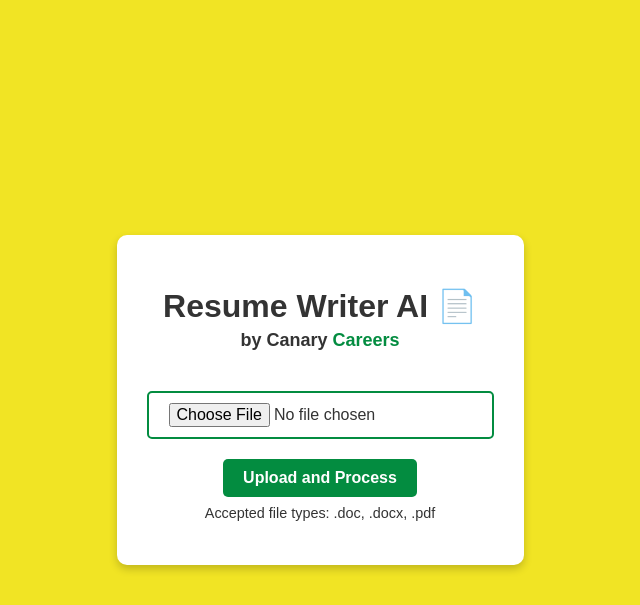
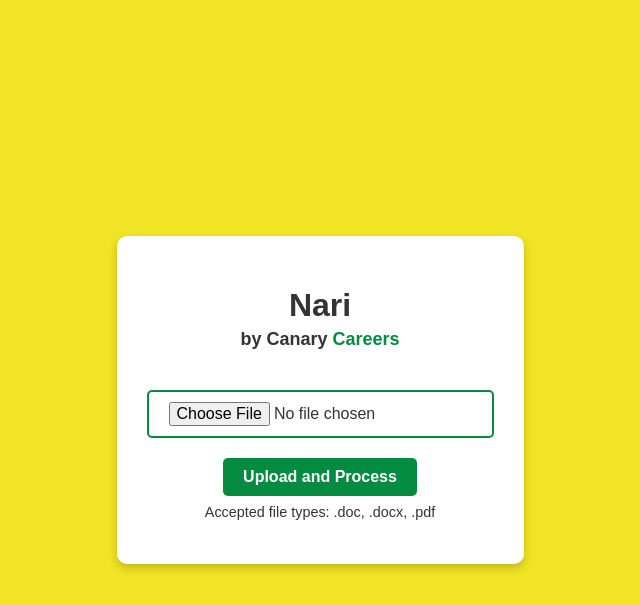
Before and after one commit to LashaGoch/resume-writer-ai-app, a Python web app: template templates/index.html in a window 1280 px wide. Shown: the top 605 px of the page, without its empty margins (320-960 px from the left). Run offline with Jinja, Linux system fonts and the light colour scheme; the template is opened without the code that fills it, so the values that code supplies are empty.

Commit message:
fix: update titles to unify branding as 'Nari'

```diff
--- a/templates/index.html
+++ b/templates/index.html
@@ -3,7 +3,7 @@
 <head>
     <meta charset="UTF-8">
     <meta name="viewport" content="width=device-width, initial-scale=1.0">
-    <title>Resume Writer AI</title>
+    <title>NARI</title>
     <link rel="stylesheet" href="/static/styles.css">
     <style>
         body {
@@ -18,7 +18,7 @@
 </head>
 <body>
     <div class="container">
-        <h1>Resume Writer AI 📄</h1>
+        <h1>Nari</h1>
         <div class="subtitle">
             <span class="black">by Canary</span> <span class="green">Careers</span>
         </div>
--- a/templates/result.html
+++ b/templates/result.html
@@ -8,7 +8,7 @@
 </head>
 <body>
     <div class="container">
-        <h1>Resume Writer AI </h1>
+        <h1>Nari</h1>
 
         <div class="subtitle">
             <span class="black">by Canary</span> <span class="green">Careers</span>
```
